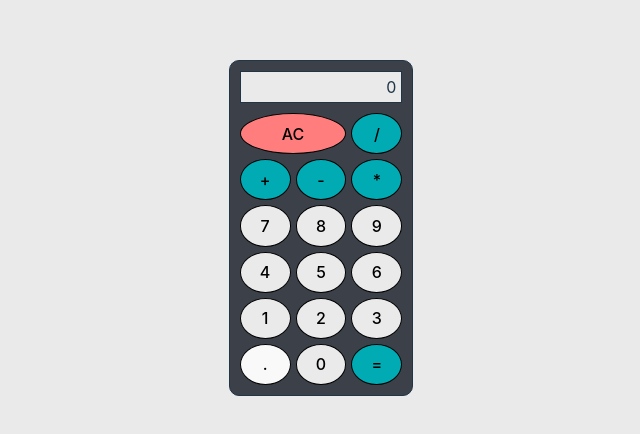
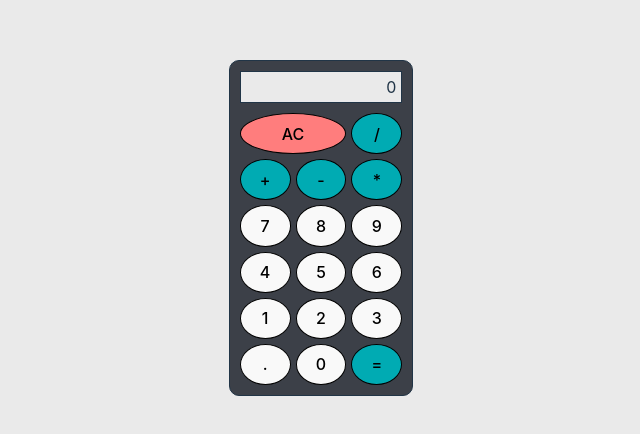
Before and after one commit to fpelletier-gh/calculator, a React (Vite) app: page / in a window 1280 px wide. Shown: the part 172-606 px from the top of the page, without its empty margins (319-959 px from the left). Built offline with nearby package versions, Linux system fonts and the light colour scheme.

Commit message:
Refactor numbers element to a components

```diff
--- a/src/App.tsx
+++ b/src/App.tsx
@@ -1,8 +1,9 @@
 import "./App.scss";
+import Numbers from "./components/numbers";
 import { useState, MouseEvent } from "react";
 import { evaluate, isNaN } from "mathjs";
 
-function App() {
+function App(): JSX.Element {
   const [display, setDisplay] = useState<string>("0");
   const [hasDecimal, setHasDecimal] = useState<boolean>(false);
 
@@ -59,76 +60,10 @@ function App() {
       >
         =
       </button>
-      <button
-        id="zero"
-        onClick={handleNumberClick}
-        className="button bg-lightgray"
-      >
-        0
-      </button>
-      <button
-        id="one"
-        onClick={handleNumberClick}
-        className="button bg-lightgray"
-      >
-        1
-      </button>
-      <button
-        id="two"
-        onClick={handleNumberClick}
-        className="button bg-lightgray"
-      >
-        2
-      </button>
-      <button
-        id="three"
-        onClick={handleNumberClick}
-        className="button bg-lightgray"
-      >
-        3
-      </button>
-      <button
-        id="four"
-        onClick={handleNumberClick}
-        className="button bg-lightgray"
-      >
-        4
-      </button>
-      <button
-        id="five"
-        onClick={handleNumberClick}
-        className="button bg-lightgray"
-      >
-        5
-      </button>
-      <button
-        id="six"
-        onClick={handleNumberClick}
-        className="button bg-lightgray"
-      >
-        6
-      </button>
-      <button
-        id="seven"
-        onClick={handleNumberClick}
-        className="button bg-lightgray"
-      >
-        7
-      </button>
-      <button
-        id="eight"
-        onClick={handleNumberClick}
-        className="button bg-lightgray"
-      >
-        8
-      </button>
-      <button
-        id="nine"
-        onClick={handleNumberClick}
-        className="button bg-lightgray"
-      >
-        9
-      </button>
+      <Numbers
+        handleNumberClick={handleNumberClick}
+        className="button bg-ligthgray"
+      />
       <button id="add" onClick={handleOperatorClick} className="button bg-teal">
         +
       </button>
--- /dev/null
+++ b/src/components/numbers.tsx
@@ -0,0 +1,39 @@
+import { MouseEvent } from "react";
+
+export default function Numbers({
+  handleNumberClick,
+  className,
+}: {
+  handleNumberClick: (e: MouseEvent<HTMLButtonElement>) => void;
+  className: string;
+}): JSX.Element {
+  const numberArr: string[] = [
+    "zero",
+    "one",
+    "two",
+    "three",
+    "four",
+    "five",
+    "six",
+    "seven",
+    "eight",
+    "nine",
+  ];
+
+  return (
+    <>
+      {numberArr.map((strNumber: string, index: number) => {
+        return (
+          <button
+            id={strNumber}
+            key={strNumber}
+            onClick={handleNumberClick}
+            className={className}
+          >
+            {index}
+          </button>
+        );
+      })}
+    </>
+  );
+}
```
